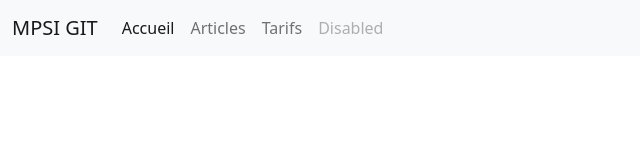
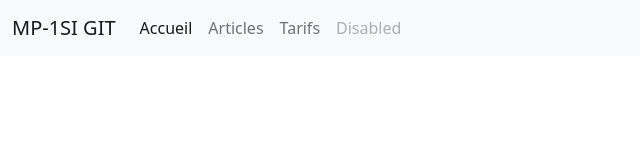
Before and after one commit to jlfrancisco/mpsi1-git-initiation, a plain HTML site: page index.html in a window 1280 px wide. Shown: the whole page, without its empty margins (0-640 px from the left). Drawn offline with nearby package versions, Linux system fonts and the light colour scheme.

Commit message:
modification de l'ancre

```diff
--- a/index.html
+++ b/index.html
@@ -11,7 +11,7 @@
 
         <nav class="navbar navbar-expand-lg navbar-light bg-light">
             <div class="container-fluid">
-                <a class="navbar-brand" href="#">MPSI GIT</a>
+                <a class="navbar-brand" href="#">MP-1SI GIT</a>
                 <button class="navbar-toggler" type="button" data-bs-toggle="collapse" data-bs-target="#navbarNav" aria-controls="navbarNav" aria-expanded="false" aria-label="Toggle navigation">
                 <span class="navbar-toggler-icon"></span>
                 </button>
```
